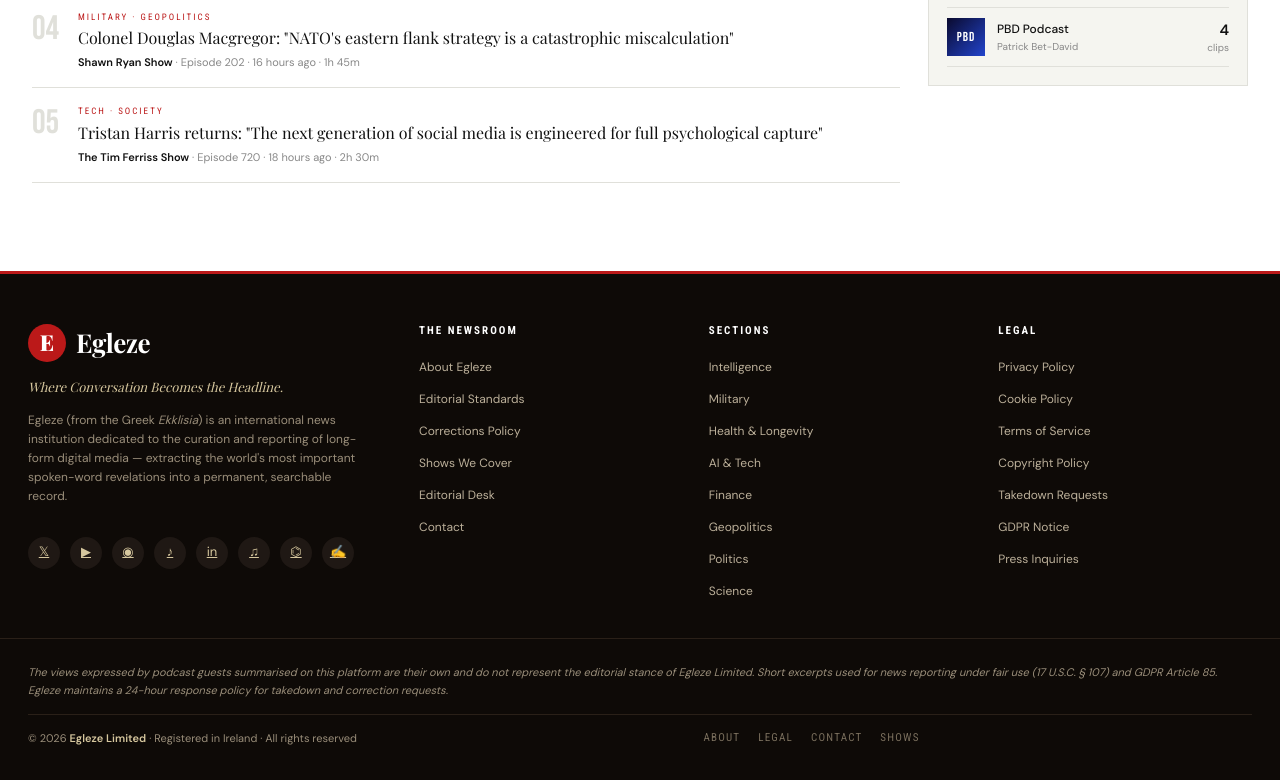
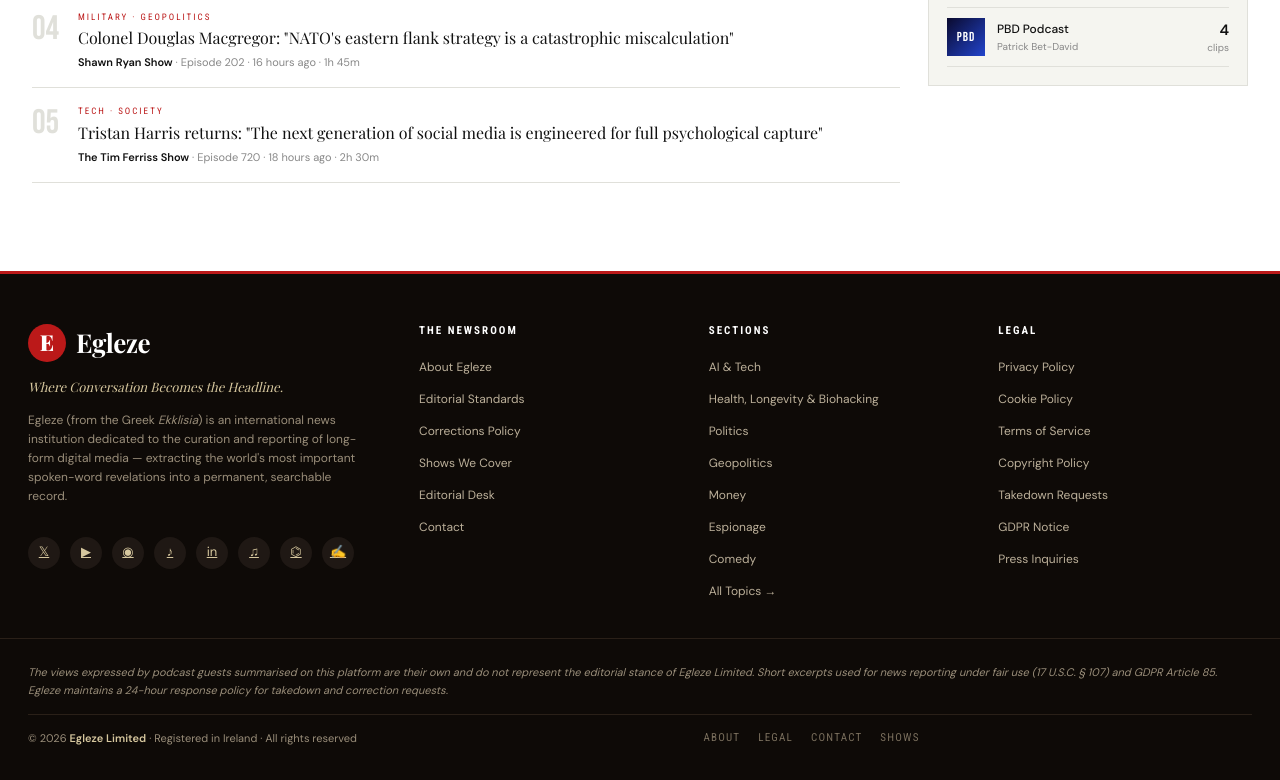
Before and after one commit to nikolaoskoutris/egleze-website, a plain HTML site: page index.html in a window 1280 px wide. Shown: the part 2235-3015 px from the top of the page. Drawn offline with nearby package versions, Linux system fonts and the light colour scheme; no server answers; a web font is replaced by a local one.

Commit message:
Add files via upload

```diff
--- a/index.html
+++ b/index.html
@@ -863,14 +863,14 @@
     <div class="eg-col">
       <h4>Sections</h4>
       <ul>
-        <li><a href="/topic/intelligence">Intelligence</a></li>
-        <li><a href="/topic/military">Military</a></li>
-        <li><a href="/topic/health">Health &amp; Longevity</a></li>
-        <li><a href="/topic/ai">AI &amp; Tech</a></li>
-        <li><a href="/topic/finance">Finance</a></li>
-        <li><a href="/topic/geopolitics">Geopolitics</a></li>
-        <li><a href="/topic/politics">Politics</a></li>
-        <li><a href="/topic/science">Science</a></li>
+        <li><a href="#" onclick="event.preventDefault();window.scrollTo(0,0);filterTopic('AI &amp; Tech',null);">AI &amp; Tech</a></li>
+        <li><a href="#" onclick="event.preventDefault();window.scrollTo(0,0);filterTopic('Health, Longevity &amp; Biohacking',null);">Health, Longevity &amp; Biohacking</a></li>
+        <li><a href="#" onclick="event.preventDefault();window.scrollTo(0,0);filterTopic('Politics',null);">Politics</a></li>
+        <li><a href="#" onclick="event.preventDefault();window.scrollTo(0,0);filterTopic('Geopolitics',null);">Geopolitics</a></li>
+        <li><a href="#" onclick="event.preventDefault();window.scrollTo(0,0);filterTopic('Money',null);">Money</a></li>
+        <li><a href="#" onclick="event.preventDefault();window.scrollTo(0,0);filterTopic('Espionage',null);">Espionage</a></li>
+        <li><a href="#" onclick="event.preventDefault();window.scrollTo(0,0);filterTopic('Comedy',null);">Comedy</a></li>
+        <li><a href="#" onclick="event.preventDefault();window.scrollTo(0,0);toggleMegaMenu(event);">All Topics →</a></li>
       </ul>
     </div>
 
```
